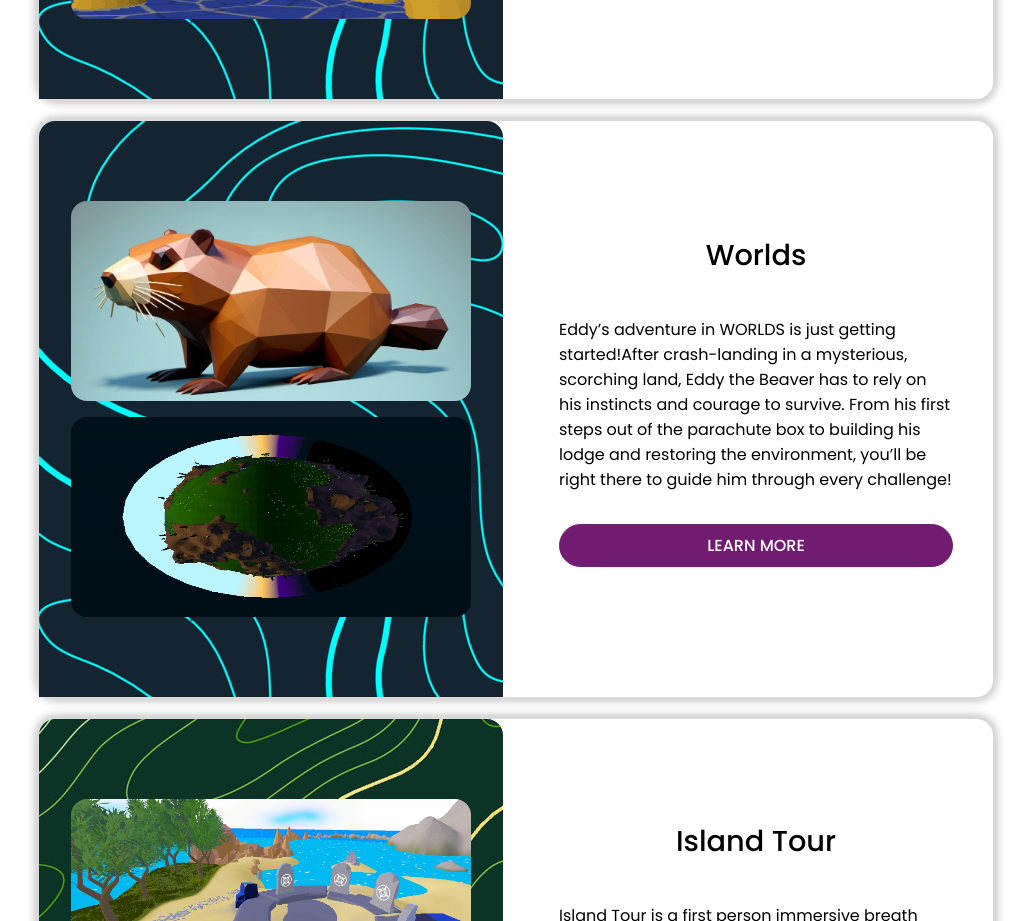
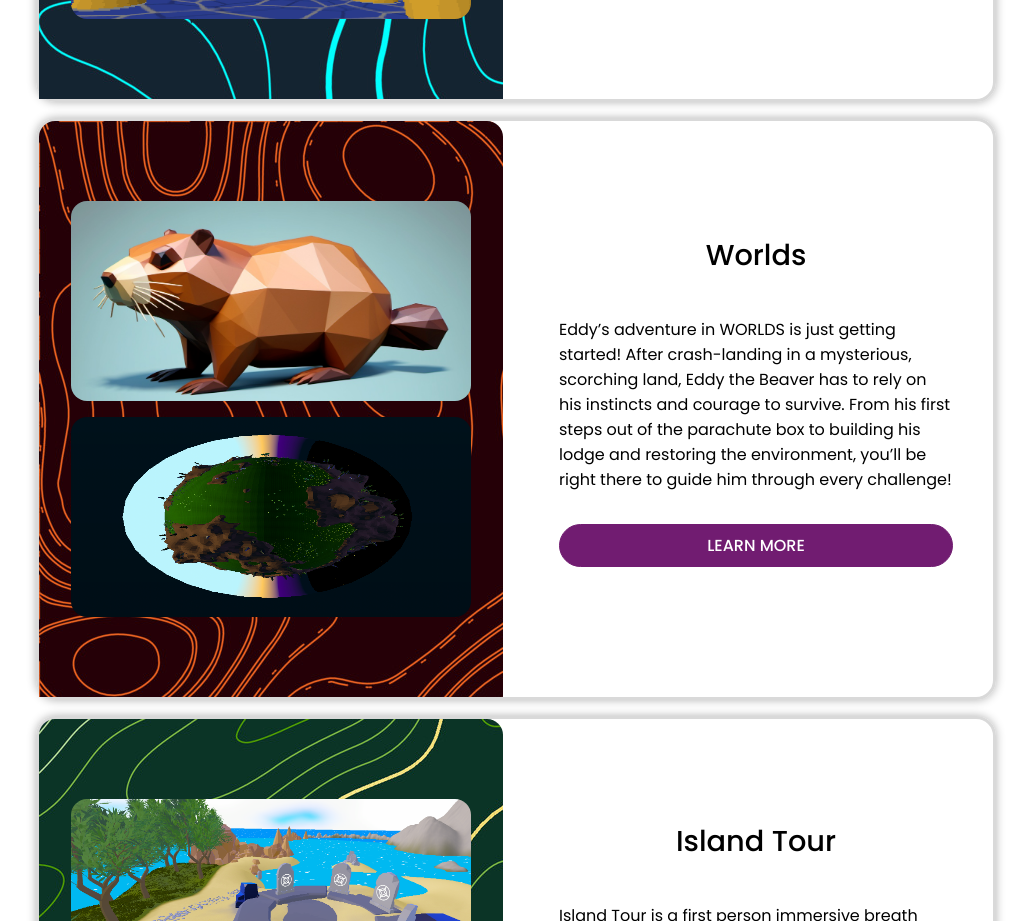
Before and after one commit to bstintheverse/theversewebdev, a React (Vite) app in the folder client/: page /experiences/game/adventures-in-breath in a window 1280 px wide. Shown: the part 2160-3081 px from the top of the page, without its empty margins (124-1155 px from the left). Built offline with nearby package versions, Linux system fonts and the light colour scheme.

Commit message:
update aib game card interface and content

```diff
--- a/client/src/data/adventuresInBreath.ts
+++ b/client/src/data/adventuresInBreath.ts
@@ -60,7 +60,7 @@ export const AdventuresInBreathInfo: AdventuresInBreathInfoProp = {
 interface CardGame {
     id: number;
     title: string;
-    content: string | string[];
+    content: string;
     assets: CardAsset[];
     misc?: string;
 };
@@ -85,10 +85,7 @@ export const AdventuresInBreathGames: CardProp = {
         {
             id: 1,
             title: "Sailbreath",
-            content: [
-                "Sail through captivating seas, as the guiding force behind a small boat with every breath. Overcome challenges like storms, rogue waves, and maelstroms by mastering the art of breath control.",
-                "Experience the thrill of navigating diverse environments in this unique adventure."
-            ],
+            content: "Sail through captivating seas, as the guiding force behind a small boat with every breath. Overcome challenges like storms, rogue waves, and maelstroms by mastering the art of breath control. Experience the thrill of navigating diverse environments in this unique adventure.",
             assets: [
                 {
                     id: 1,
@@ -111,12 +108,9 @@ export const AdventuresInBreathGames: CardProp = {
             misc: "https://mwgame.itch.io/sailbreath"
         },
         {
-            id: 1,
+            id: 2,
             title: "Worlds",
-            content: [
-                "Eddy’s adventure in WORLDS is just getting started!",
-                "After crash-landing in a mysterious, scorching land, Eddy the Beaver has to rely on his instincts and courage to survive. From his first steps out of the parachute box to building his lodge and restoring the environment, you’ll be right there to guide him through every challenge!"
-            ],
+            content: "Eddy’s adventure in WORLDS is just getting started! After crash-landing in a mysterious, scorching land, Eddy the Beaver has to rely on his instincts and courage to survive. From his first steps out of the parachute box to building his lodge and restoring the environment, you’ll be right there to guide him through every challenge!",
             assets: [
                 {
                     id: 1,
```
